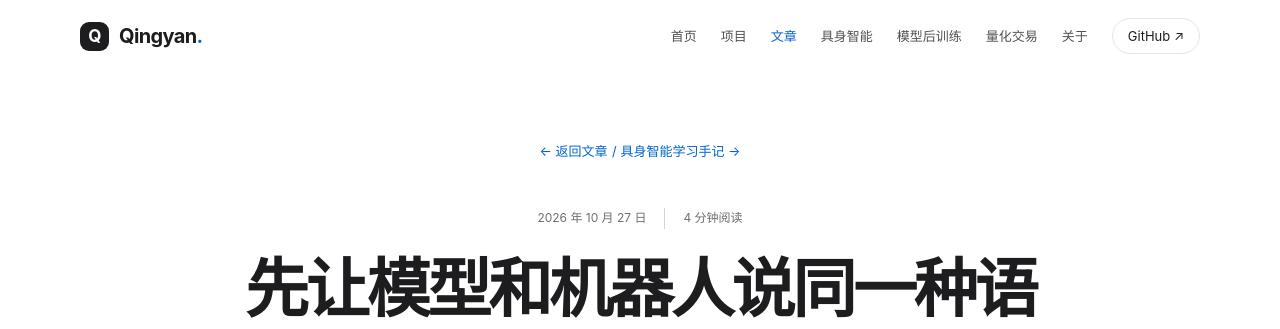
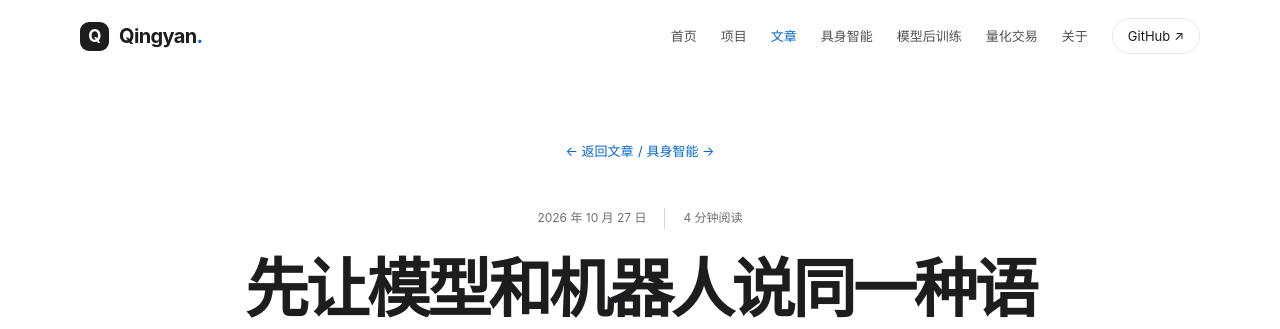
Before and after one commit to kenyon01/kenyon01.github.io, a Jekyll site: the page built from _posts/2026-10-27-robotics-action-contract.md, in a window 1280 px wide and 900 px high. Shown: the top 329 px of the window. Built offline with Jekyll 4.4.1, drawn with Linux system fonts in a browser that asks for light colours.

Commit message:
Add explicit article topic selection in writing dashboard

```diff
--- a/_layouts/post.html
+++ b/_layouts/post.html
@@ -5,8 +5,18 @@ layout: default
 <article class="post shell" data-article>
   <header class="post-header">
     <a class="back-link" href="{{ '/blog/' | relative_url }}">← 返回文章</a>
-    {% if page.tags contains '具身智能' %}
-    <a class="back-link" href="{{ '/robotics/' | relative_url }}"> / 具身智能学习手记 →</a>
+    {% assign article_topic = page.topic %}
+    {% if article_topic == nil or article_topic == '' %}
+      {% if page.tags contains '具身智能' %}{% assign article_topic = 'robotics' %}
+      {% elsif page.tags contains '模型后训练' %}{% assign article_topic = 'post-training' %}
+      {% elsif page.tags contains '量化交易' %}{% assign article_topic = 'quant' %}{% endif %}
+    {% endif %}
+    {% if article_topic == 'robotics' %}
+    <a class="back-link" href="{{ '/robotics/' | relative_url }}"> / 具身智能 →</a>
+    {% elsif article_topic == 'post-training' %}
+    <a class="back-link" href="{{ '/post-training/' | relative_url }}"> / 模型后训练 →</a>
+    {% elsif article_topic == 'quant' %}
+    <a class="back-link" href="{{ '/quant/' | relative_url }}"> / 量化交易 →</a>
     {% endif %}
     <div class="post-meta">
       <time datetime="{{ page.date | date_to_xmlschema }}">{{ page.date | date: '%Y 年 %m 月 %d 日' }}</time>
--- a/_layouts/topic.html
+++ b/_layouts/topic.html
@@ -2,7 +2,9 @@
 layout: page
 ---
 {{ content }}
-{% assign topic_posts = site.posts | where_exp: 'post', 'post.tags contains page.topic_tag' %}
+{% assign topic_posts = site.posts | where: 'topic', page.topic_key %}
+{% assign legacy_posts = site.posts | where_exp: 'post', "post.topic == nil or post.topic == ''" | where_exp: 'post', 'post.tags contains page.topic_tag' %}
+{% assign topic_posts = topic_posts | concat: legacy_posts | sort: 'date' | reverse %}
 {% if topic_posts.size > 0 %}
 <div class="archive">
   {% for post in topic_posts %}
--- a/robotics.html
+++ b/robotics.html
@@ -34,7 +34,9 @@ permalink: /robotics/
     </div>
     <p class="robotics-muted" data-robotics-count role="status" aria-live="polite"></p>
     <div class="robotics-notes">
-      {% assign robotics_posts = site.posts | where_exp: 'post', "post.tags contains '具身智能'" %}
+      {% assign robotics_posts = site.posts | where: 'topic', 'robotics' %}
+      {% assign legacy_posts = site.posts | where_exp: 'post', "post.topic == nil or post.topic == ''" | where_exp: 'post', "post.tags contains '具身智能'" %}
+      {% assign robotics_posts = robotics_posts | concat: legacy_posts | sort: 'date' | reverse %}
       {% for post in robotics_posts %}
       <a class="robotics-note" href="{{ post.url | relative_url }}" data-robotics-note data-tags="{{ post.tags | join: ' ' | escape }}">
         <div class="robotics-note-meta"><time datetime="{{ post.date | date_to_xmlschema }}">{{ post.date | date: '%Y.%m.%d' }}</time><span>{{ post.reading_time | default: 5 }} 分钟阅读</span></div>
```
Also changed, not shown: admin/config.yml (+11 -1 lines), post-training.md (+1 -0 lines), quant.md (+1 -0 lines), README.md.
